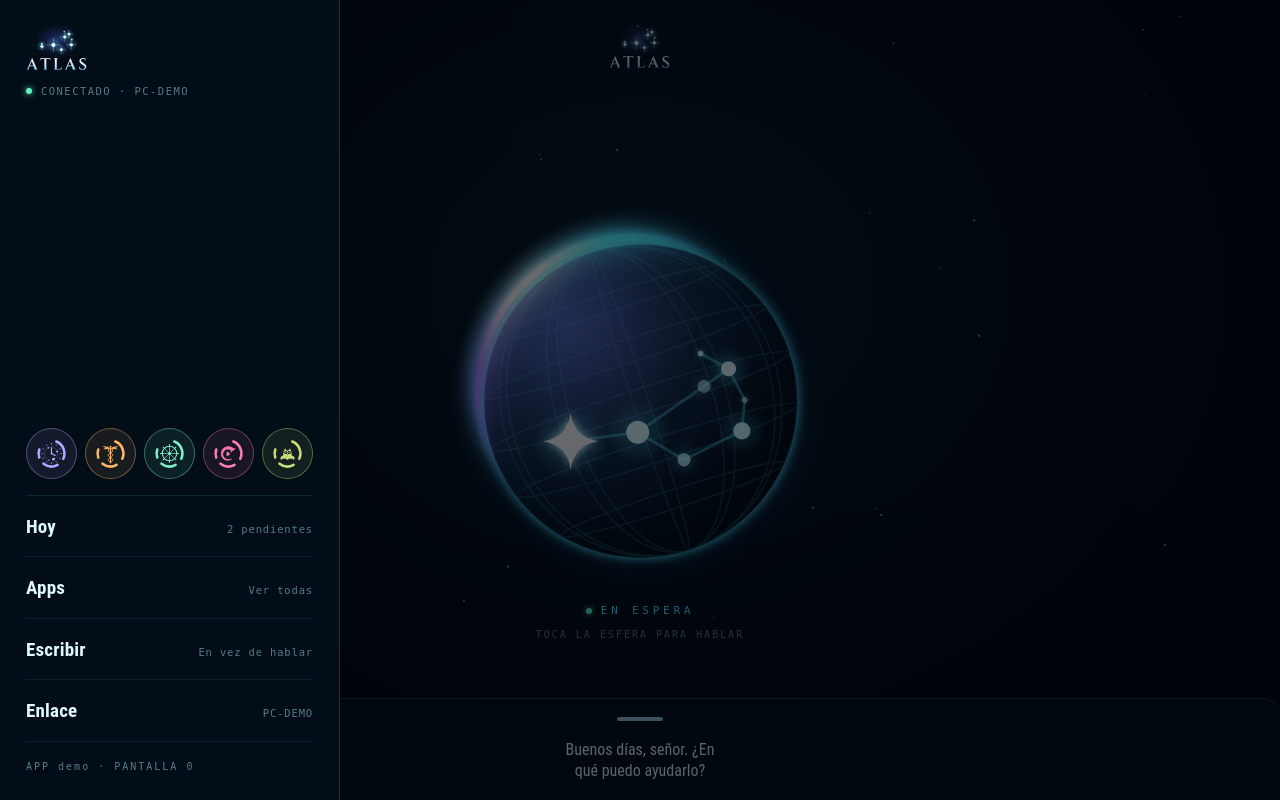
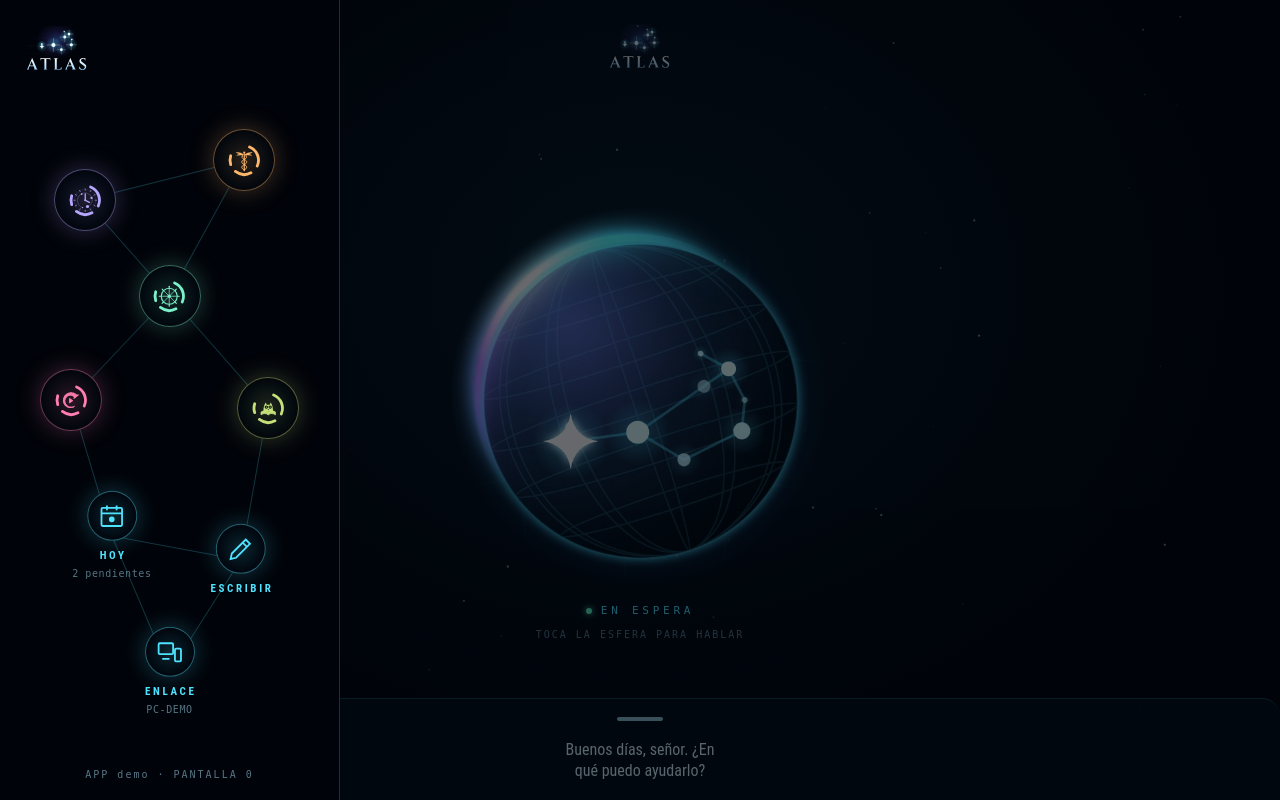
Before and after one commit to pecerax/Atlas, a plain HTML site: page movil/app/src/main/assets/ui/index.html in a window 1280 px wide. Both pictures are taken after a click on the button 42 px from the left and 46 px from the top of the page. Drawn offline with Linux system fonts and the light colour scheme.

Commit message:
Menú lateral como constelación dentro del panel
Las apps van como estrellas sin texto; Hoy, Escribir y Enlace conservan su nombre.

Co-Authored-By: Claude Fable 5.2 <noreply@anthropic.com>
Claude-Session: https://claude.ai/code/session_01H2uJT6N4EeZUwG4rbMBBbJ

```diff
--- a/movil/app/src/main/assets/ui/app.js
+++ b/movil/app/src/main/assets/ui/app.js
@@ -66,17 +66,26 @@ function nombre(el, k) { const up = k.toUpperCase(), g = LOGOS[k]; el.style.setP
 document.querySelectorAll("[data-marca]").forEach((e) => { e.innerHTML = unico(LOGOS.marca); });
 document.querySelectorAll("[data-nm]").forEach((e) => nombre(e, e.dataset.nm));
 let appAbierta = "";
+// dónde va cada estrella del menú (en % del panel) y cuáles se unen
+const ESTRELLAS = { cronos: [25, 25], hermes: [72, 20], fortuna: [50, 37], baco: [21, 50], atenea: [79, 51], hoy: [33, 67], escribir: [71, 70], enlace: [50, 84] };
+const UNIONES = [["cronos", "fortuna"], ["hermes", "fortuna"], ["cronos", "hermes"], ["fortuna", "baco"], ["fortuna", "atenea"], ["baco", "hoy"], ["atenea", "escribir"], ["hoy", "enlace"], ["escribir", "enlace"], ["hoy", "escribir"]];
 function abrirLaApp(k) { if (k === "baco") return ir("baco"); appAbierta = k; nombre($("appNm"), k); ir("app"); abrirApp(k); }
 function pintarApps(lista) {
-  const box = $("aps"), pts = $("apts"), mini = $("menuApps"); box.textContent = ""; pts.textContent = ""; mini.textContent = "";
+  const box = $("aps"), pts = $("apts"), mini = $("consApps"), hay = []; box.textContent = ""; pts.textContent = ""; mini.textContent = "";
   const tiene = new Set((lista || []).map((n) => String(n).toLowerCase().normalize("NFD").replace(/[̀-ͯ]/g, "")));
   for (const k of ORDEN) { if (lista && lista.length && !tiene.has(k)) continue;
     const b = document.createElement("button"); b.className = "ap"; b.dataset.k = k; b.style.setProperty("--k", LOGOS[k].c);
     b.innerHTML = '<span class="lg">' + unico(LOGOS[k].logo) + '</span><span class="nm"></span>'; nombre(b.querySelector(".nm"), k);
     b.onclick = () => { if (!b.classList.contains("cen")) return b.scrollIntoView({ behavior: "smooth", inline: "center", block: "nearest" }); abrirLaApp(k); };
     box.appendChild(b); const p = document.createElement("i"); p.style.setProperty("--k", LOGOS[k].c); pts.appendChild(p);
-    const m = document.createElement("button"); m.style.setProperty("--k", LOGOS[k].c); m.innerHTML = unico(LOGOS[k].logo); m.setAttribute("aria-label", k.charAt(0).toUpperCase() + k.slice(1));
-    m.onclick = () => { menu(false); abrirLaApp(k); }; mini.appendChild(m); }
+    const m = document.createElement("button"), e = ESTRELLAS[k]; m.className = "es app"; m.style.cssText = "left:" + e[0] + "%;top:" + e[1] + "%"; m.style.setProperty("--k", LOGOS[k].c); m.style.setProperty("--i", hay.length);
+    m.innerHTML = '<span class="o">' + unico(LOGOS[k].logo) + "</span>"; m.setAttribute("aria-label", k);
+    m.onclick = () => { menu(false); abrirLaApp(k); }; mini.appendChild(m); hay.push(k); }
+  // las líneas de la constelación, solo entre las estrellas que existen
+  const ns = "http://www.w3.org/2000/svg", lin = $("consLineas"); lin.textContent = "";
+  for (const [a, b] of UNIONES) { const p = ESTRELLAS[a], q = ESTRELLAS[b]; if ((LOGOS[a] && !hay.includes(a)) || (LOGOS[b] && !hay.includes(b))) continue;
+    const l = document.createElementNS(ns, "line"); l.setAttribute("x1", p[0]); l.setAttribute("y1", p[1]); l.setAttribute("x2", q[0]); l.setAttribute("y2", q[1]); lin.appendChild(l); }
+  document.querySelectorAll("#menu .es[data-menu]").forEach((b, i) => b.style.setProperty("--i", hay.length + i));
   centrarApps();
 }
 // la app que queda al centro del carrusel se agranda, muestra su descripción y tiñe el cielo
@@ -89,10 +98,10 @@ function centrarApps() {
 $("aps").addEventListener("scroll", () => requestAnimationFrame(centrarApps), { passive: true });
 function pintarMenu() {
   const n = est ? (est.recordatorios || []).length + (est.tareas || []).length : 0;
-  $("mHoy").textContent = !est ? "" : n ? n + (n === 1 ? " pendiente" : " pendientes") : "Nada pendiente";
-  $("mEnl").textContent = modo === "sinpc" ? "Sin conexión" : (est && est.pc) || "Conectado";
-  $("menuEst").textContent = modo === "sinpc" ? "BUSCANDO EL PC" : "CONECTADO" + (est && est.pc ? " · " + String(est.pc).toUpperCase().slice(0, 16) : "");
+  $("mHoy").textContent = n ? n + (n === 1 ? " pendiente" : " pendientes") : "";
+  $("mEnl").textContent = modo === "sinpc" ? "sin conexión" : (est && est.pc) || "";
 }
+$("menu").addEventListener("click", (e) => { if (e.target === $("menu") || e.target.closest(".cl")) menu(false); });   // tocar el cielo vacío cierra
 
 // ---- estado de Atlas
 let est = null, modo = "sinpc", ocupado = false, fallos = 0;
--- a/movil/app/src/main/assets/ui/index.html
+++ b/movil/app/src/main/assets/ui/index.html
@@ -67,19 +67,23 @@ body[data-modo="pensando"] .estado{color:var(--ambar)}
 .mbtn i{display:block;height:1.5px;background:var(--dim);width:22px}.mbtn i:nth-child(2){width:15px}
 .pista{font-family:var(--mono);font-size:10px;letter-spacing:.2em;color:var(--tenue);min-height:16px;text-align:center}
 #velo{position:fixed;inset:0;background:rgba(1,4,10,.6);opacity:0;pointer-events:none;transition:opacity .2s}
-#menu{position:fixed;left:0;top:0;bottom:0;width:min(82vw,340px);background:rgba(3,14,24,.97);border-right:1px solid var(--line);transform:translateX(-102%);transition:transform .22s ease-out;
-  display:flex;flex-direction:column;padding:calc(env(safe-area-inset-top) + 26px) 26px 26px;gap:2px}
-#menu .wm{margin-bottom:12px}
-.mest{display:flex;align-items:center;gap:9px;font-family:var(--mono);font-size:10.5px;letter-spacing:.14em;color:var(--tenue)}
-.mapps{display:grid;grid-template-columns:repeat(5,minmax(0,1fr));gap:8px;padding:14px 0 16px;border-bottom:1px solid rgba(79,227,255,.12)}
-#menu .mapps button{width:100%;max-width:52px;aspect-ratio:1;min-height:0;padding:8px;justify-self:center;box-sizing:border-box;border:1px solid color-mix(in srgb,var(--k) 38%,transparent);border-radius:50%;color:var(--k);background:color-mix(in srgb,var(--k) 9%,transparent)}
-.mapps svg{width:100%;height:100%;display:block}
-#menu button[data-menu],#menu #btnApp{display:flex;justify-content:space-between;align-items:baseline;gap:12px;text-align:left;min-height:58px;padding:16px 0;border-bottom:1px solid rgba(79,227,255,.09);color:var(--texto)}
-#menu button b{font-size:19px;font-weight:600;letter-spacing:.01em}
-#menu button small{font-family:var(--mono);font-size:10.5px;letter-spacing:.08em;color:var(--tenue);text-align:right}
-#menu #btnApp b,#menu #btnApp small{color:var(--ambar)}
+#menu{position:fixed;left:0;top:0;bottom:0;width:min(82vw,340px);background:rgba(1,4,10,.96);border-right:1px solid var(--line);transform:translateX(-102%);transition:transform .24s ease-out;overflow:hidden}
+#menu .wm{position:absolute;left:26px;top:calc(env(safe-area-inset-top) + 26px)}
+#menu .cl{position:absolute;inset:0;width:100%;height:100%}
+#menu .cl line{stroke:var(--a);stroke-opacity:.22;stroke-width:1;vector-effect:non-scaling-stroke}
+.es{position:absolute;transform:translate(-50%,-50%);display:flex;flex-direction:column;align-items:center;gap:7px;color:var(--k,var(--a));--s:50px;opacity:0;transition:opacity .3s}
+.es.app{--s:62px}
+.es .o{width:var(--s);height:var(--s);border-radius:50%;padding:calc(var(--s) * .19);display:block;border:1px solid color-mix(in srgb,var(--k,var(--a)) 42%,transparent);
+  background:radial-gradient(circle,color-mix(in srgb,var(--k,var(--a)) 16%,#01040A),#01040A 78%);box-shadow:0 0 24px color-mix(in srgb,var(--k,var(--a)) 26%,transparent)}
+.es:active .o{transform:scale(.94)}
+.es .o svg{width:100%;height:100%;display:block}
+.es b{font-size:11px;font-weight:600;letter-spacing:.24em;margin-right:-.24em}
+.es small{font-family:var(--mono);font-size:10px;color:var(--tenue);letter-spacing:.06em;margin-top:-3px;white-space:nowrap}
+.es small:empty{display:none}
+body.menu .es{opacity:1;transition-delay:calc(var(--i,0) * 35ms + 120ms)}
+#menu #btnApp{position:absolute;right:22px;top:calc(env(safe-area-inset-top) + 34px);font-family:var(--mono);font-size:11px;letter-spacing:.18em;color:var(--ambar);border:1px solid var(--ambar);padding:10px 14px}
 #menu #btnApp[hidden]{display:none}
-.ver-n{font-family:var(--mono);font-size:10px;letter-spacing:.2em;color:var(--tenue);padding-top:16px}
+.ver-n{position:absolute;left:0;right:0;bottom:calc(env(safe-area-inset-bottom) + 18px);text-align:center;font-family:var(--mono);font-size:10px;letter-spacing:.2em;color:var(--tenue)}
 .mbtn.nueva i:first-child{background:var(--ambar)}
 body.menu #velo{opacity:1;pointer-events:auto}
 body.menu #menu{transform:none}
@@ -203,7 +207,7 @@ body.menu .aps{overflow:hidden}
 .avisos .accion.on{border-color:var(--ok);color:var(--ok)}
 .accion.rojo{border-color:var(--mal);color:var(--mal);background:none}
 .error{color:var(--mal);text-align:center;font-size:15px;min-height:22px;margin-top:12px;max-width:28ch}
-@media (prefers-reduced-motion:reduce){.nucleo,.pant.on,.ap .lg{animation:none!important}#menu,#velo,.hoja{transition:none}}
+@media (prefers-reduced-motion:reduce){.nucleo,.pant.on,.ap .lg{animation:none!important}#menu,#velo,.hoja,.es{transition:none!important}}
 </style>
 </head>
 <body data-modo="sinpc">
@@ -248,16 +252,14 @@ body.menu .aps{overflow:hidden}
 <!-- MENÚ lateral -->
 <div id="velo"></div>
 <nav id="menu" aria-label="Menú" aria-hidden="true">
+  <!-- El menú es una constelación: cada destino es una estrella. Las apps se dibujan desde app.js. -->
+  <svg class="cl" id="consLineas" viewBox="0 0 100 100" preserveAspectRatio="none" aria-hidden="true"></svg>
   <span class="wm" data-marca></span>
-  <div class="mest"><span class="pt"></span><span id="menuEst"></span></div>
-  <div class="aire"></div>
-  <!-- todo lo que se toca queda abajo, al alcance del pulgar: primero las apps, a un toque -->
-  <div class="mapps" id="menuApps"></div>
-  <button data-menu="hoy"><b>Hoy</b><small id="mHoy"></small></button>
-  <button data-menu="apps"><b>Apps</b><small>Ver todas</small></button>
-  <button data-menu="escribir"><b>Escribir</b><small>En vez de hablar</small></button>
-  <button data-menu="enlace"><b>Enlace</b><small id="mEnl"></small></button>
-  <button id="btnApp" hidden><b>Actualizar</b><small>Versión nueva</small></button>
+  <button id="btnApp" hidden>ACTUALIZAR</button>
+  <div id="consApps"></div>
+  <button class="es" data-menu="hoy" style="left:33%;top:67%"><span class="o"><svg viewBox="0 0 24 24" fill="none" stroke="currentColor" stroke-width="1.5"><rect x="3.5" y="5" width="17" height="15" rx="1"/><path d="M3.5 9.5h17M8 3v4M16 3v4"/><circle cx="12" cy="14.5" r="1.6" fill="currentColor"/></svg></span><b>HOY</b><small id="mHoy"></small></button>
+  <button class="es" data-menu="escribir" style="left:71%;top:70%"><span class="o"><svg viewBox="0 0 24 24" fill="none" stroke="currentColor" stroke-width="1.5"><path d="M4 20l1-4.5L16.5 4l3.5 3.5L8.5 19z"/><path d="M14 6.5l3.5 3.5"/></svg></span><b>ESCRIBIR</b></button>
+  <button class="es" data-menu="enlace" style="left:50%;top:84%"><span class="o"><svg viewBox="0 0 24 24" fill="none" stroke="currentColor" stroke-width="1.5"><rect x="3" y="4.5" width="12" height="9" rx="1"/><path d="M6 17.5h6"/><rect x="16.5" y="9" width="5" height="10.5" rx="1"/></svg></span><b>ENLACE</b><small id="mEnl"></small></button>
   <div class="ver-n" id="verN"></div>
 </nav>
 
```
